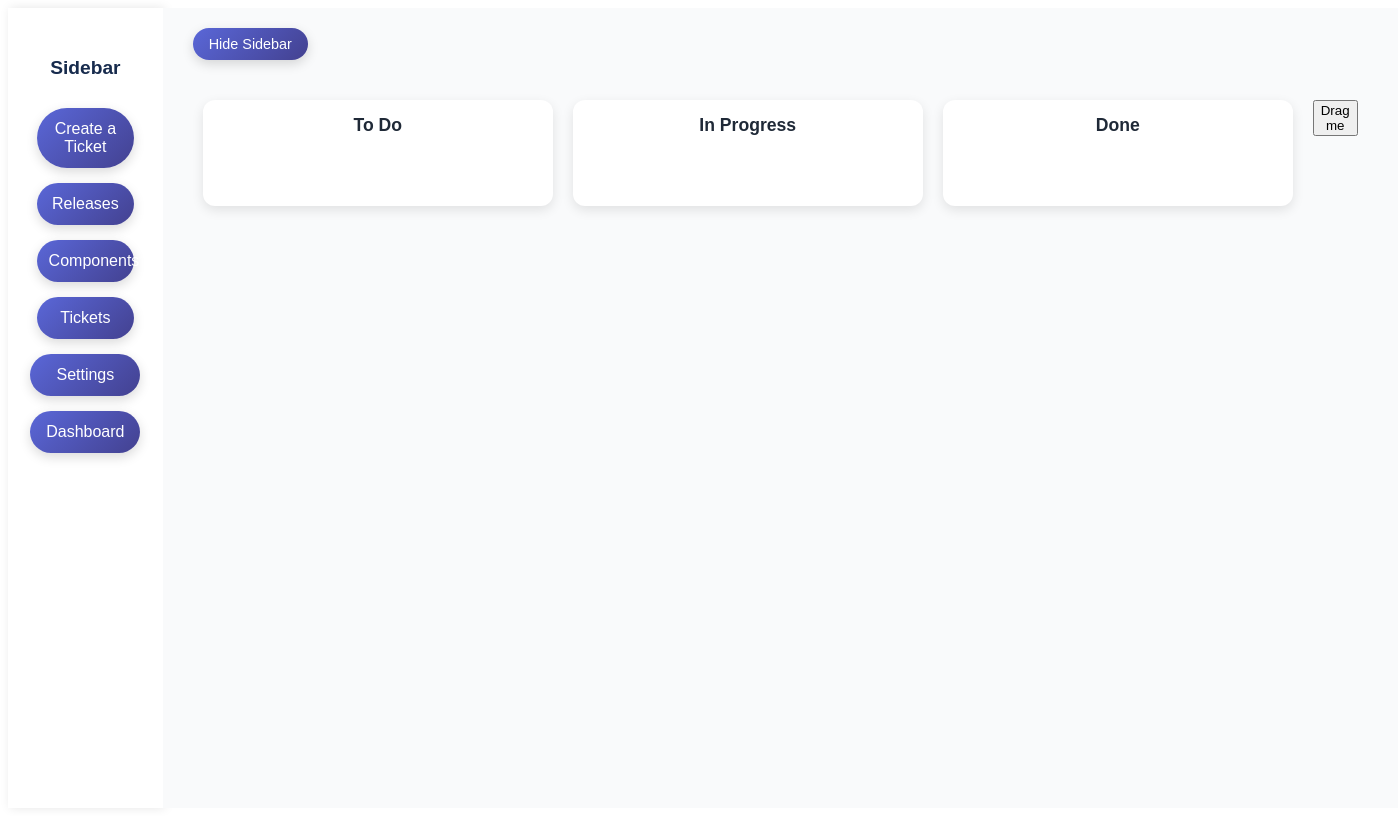
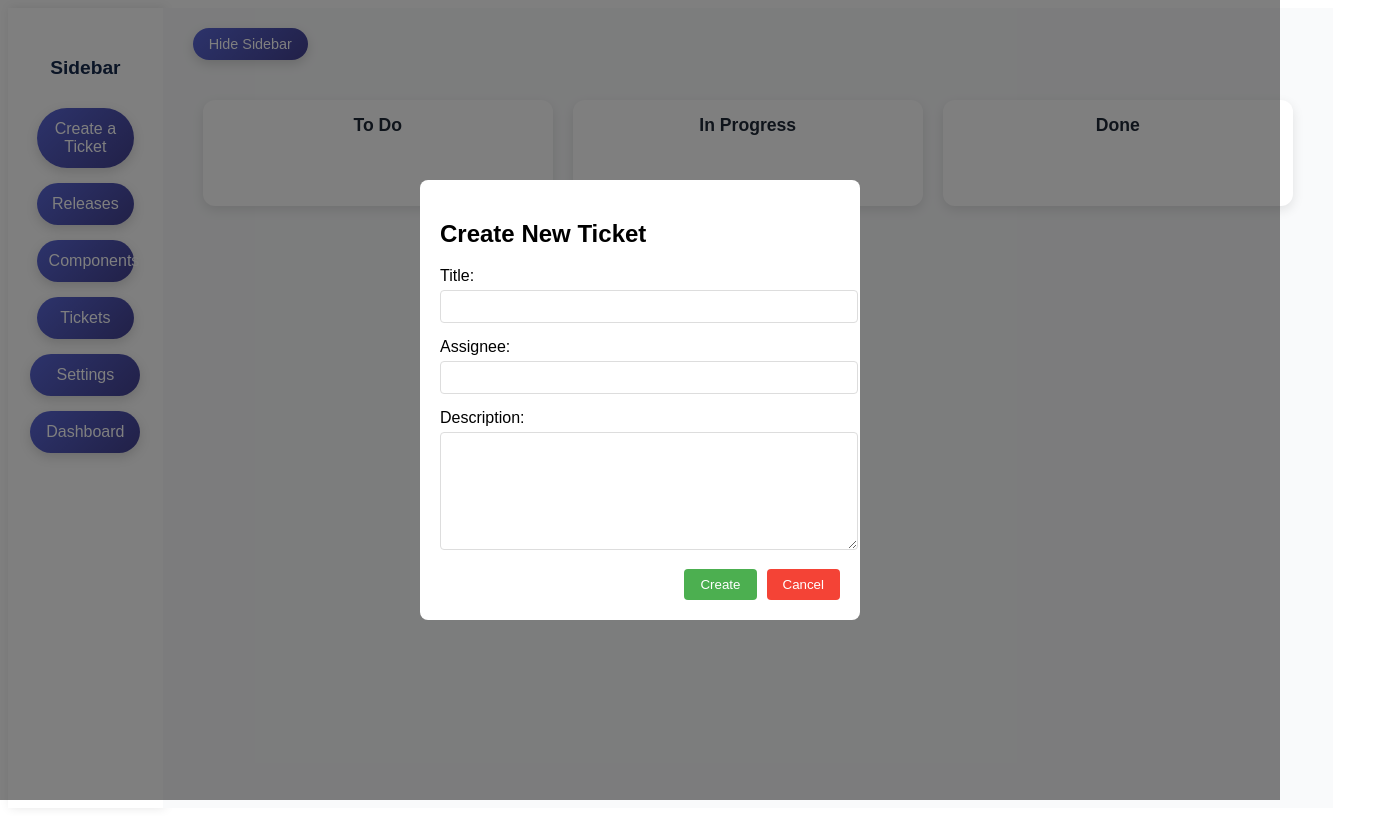
Before and after one commit to BuchardsVault/TrelloBoard, a React (Create React App) app in the folder front_end/: page /overview in a window 1280 px wide. Both pictures are taken after a click on the button "Create a Ticket". Shown: the whole page, 1398 px wide, since content can reach past the window. Built offline with nearby package versions, Linux system fonts and the light colour scheme.

Commit message:
Updated Front End

```diff
--- a/front_end/src/components/Overview.css
+++ b/front_end/src/components/Overview.css
@@ -27,6 +27,33 @@
   font-size: 1.2em; /* Slightly larger for emphasis */
   font-weight: 600;
 }
+
+.ticket-button{
+  width: 85%; /* Slightly wider button */
+  padding: 12px; /* More padding for a chunkier, modern look */
+  margin-bottom: 15px;
+  color: #fff;
+  background: linear-gradient(135deg, #5a67d8, #434190); /* Cooler, modern gradient */
+  border: none;
+  border-radius: 50px;
+  box-shadow: 0 4px 12px rgba(0, 0, 0, 0.15); /* Softer, elevated shadow */
+  cursor: pointer;
+  transition: transform 0.2s ease, box-shadow 0.2s ease;
+  font-size: 1em; /* Readable text */
+  font-weight: 500;
+  text-decoration: none; /* Crucial for <a> tags */
+  display: inline-block; /* Mimics button behavior */
+  text-align: center; /* Centers text */
+  appearance: none; /* Removes default browser styling */
+
+}
+
+.ticket-button:hover {
+  transform: scale(1.05);
+  box-shadow: 0 6px 16px rgba(0, 0, 0, 0.2);
+}
+
+
 
 .sidebar-button {
   width: 85%; /* Slightly wider button */
@@ -167,3 +194,98 @@ a.linked-sidebar-button {
   color: #6b7280; /* Muted gray for empty state */
   font-style: italic;
 }
+
+.ticket-card {
+  background: white;
+  border: 1px solid #ddd;
+  border-radius: 4px;
+  padding: 10px;
+  margin: 5px 0;
+  box-shadow: 0 2px 4px rgba(0,0,0,0.1);
+}
+
+.ticket-card h4 {
+  margin: 0 0 5px 0;
+  font-size: 16px;
+}
+
+.ticket-card p {
+  margin: 5px 0;
+  font-size: 14px;
+  color: #666;
+}
+
+/* Modal styles */
+.modal-overlay {
+  position: fixed;
+  top: 0;
+  left: 0;
+  right: 0;
+  bottom: 0;
+  background: rgba(0,0,0,0.5);
+  display: flex;
+  justify-content: center;
+  align-items: center;
+}
+
+.modal {
+  background: white;
+  padding: 20px;
+  border-radius: 8px;
+  width: 400px;
+  max-width: 90%;
+}
+
+.form-group {
+  margin-bottom: 15px;
+}
+
+.form-group label {
+  display: block;
+  margin-bottom: 5px;
+}
+
+.form-group input,
+.form-group textarea {
+  width: 100%;
+  padding: 8px;
+  border: 1px solid #ddd;
+  border-radius: 4px;
+}
+
+.form-group textarea {
+  height: 100px;
+  resize: vertical;
+}
+
+.modal-buttons {
+  display: flex;
+  justify-content: flex-end;
+  gap: 10px;
+}
+
+.submit-button {
+  background-color: #4CAF50;
+  color: white;
+  padding: 8px 16px;
+  border: none;
+  border-radius: 4px;
+  cursor: pointer;
+}
+
+.submit-button:hover {
+  background-color: #45a049;
+}
+
+.cancel-button {
+  background-color: #f44336;
+  color: white;
+  padding: 8px 16px;
+  border: none;
+  border-radius: 4px;
+  cursor: pointer;
+}
+
+.cancel-button:hover {
+  background-color: #da190b;
+}
--- a/front_end/src/components/Overview.jsx
+++ b/front_end/src/components/Overview.jsx
@@ -1,20 +1,64 @@
-import {DndContext} from '@dnd-kit/core';
+import { DndContext } from '@dnd-kit/core';
 import React, { useState } from 'react';
-import {Droppable} from './Droppable';
-import {Draggable} from './Draggable';
+import { Droppable } from './Droppable';
+import { Draggable } from './Draggable';
 import { Link } from 'react-router-dom';
-import './Overview.css'; // Import the CSS file
+import './Overview.css';
 
 function Overview() {
-  const containers = ['To Do', 'In Progress', 'Done'];
-  const [parent, setParent] = useState(null);
-  const draggableMarkup = (
-    <Draggable id="draggable">Drag me</Draggable>
-  );
-  const [isSidebarVisible, setIsSidebarVisible] = useState(true);
+  const containers = ['To Do', 'In Progress', 'Done']; // This is the droppable
+  const [tickets, setTickets] = useState([]);
+  const [isSidebarVisible, setIsSidebarVisible] = useState(true); // Side bar
+  const [isModalOpen, setIsModalOpen] = useState(false); // auto default to no popup
+  const [newTicket, setNewTicket] = useState({
+    title: '',
+    assignee: '',
+    description: ''
+  });
+
+
   const toggleSidebar = () => {
     setIsSidebarVisible(!isSidebarVisible);
   };
+
+  // Opens popup window for input and then creates the ticket
+  const openModal = () => setIsModalOpen(true);
+  const closeModal = () => {
+    setIsModalOpen(false);
+    setNewTicket({ title: '', assignee: '', description: '' });
+  };
+
+  const handleInputChange = (e) => {
+    const { name, value } = e.target;
+    setNewTicket(prev => ({ ...prev, [name]: value }));
+  };
+
+  // Instructions to execute when clicking on the create ticket button
+  const handleCreateTicket = (e) => {
+    e.preventDefault();
+    if (newTicket.title) { // Basic validation
+      const ticket = {
+        id: `ticket-${Date.now()}`,
+        ...newTicket,
+        parent: 'To Do' // Places in the To Do droppable
+      };
+      setTickets(prevTickets => [...prevTickets, ticket]);
+      closeModal();
+    }
+  };
+
+  function handleDragEnd(event) {
+    const { active, over } = event;
+    if (over) {
+      setTickets(prevTickets =>
+        prevTickets.map(ticket =>
+          ticket.id === active.id
+            ? { ...ticket, parent: over.id }
+            : ticket
+        )
+      );
+    }
+  }
 
   return (
     <div className="container">
@@ -22,18 +66,21 @@ function Overview() {
       {isSidebarVisible && (
         <div className="sidebar">
           <h3>Sidebar</h3>
-          <button className="sidebar-button">Create a Ticket</button>
+          <button
+            className="ticket-button"
+            type="button"
+            onClick={openModal}
+          >
+            Create a Ticket
+          </button>
           <button className="sidebar-button">Releases</button>
           <button className="sidebar-button">Components</button>
           <button className="sidebar-button">Tickets</button>
-          <Link to="/settings" className="linked-sidebar-button">
-             Settings
-          </Link>
-          <Link to="/dashboard" className="linked-sidebar-button">
-             Dashboard
-          </Link>
+          <Link to="/settings" className="linked-sidebar-button">Settings</Link>
+          <Link to="/dashboard" className="linked-sidebar-button">Dashboard</Link>
         </div>
       )}
+
       {/* Main content */}
       <div className="main-content">
         <button onClick={toggleSidebar} className="toggle-button">
@@ -45,21 +92,70 @@ function Overview() {
               <div key={id} className="column">
                 <h3>{id}</h3>
                 <Droppable id={id} className="droppable">
-                  {parent === id ? draggableMarkup : <div className="empty-droppable"></div>}
+                  {tickets
+                    .filter(ticket => ticket.parent === id)
+                    .map(ticket => (
+                      <Draggable key={ticket.id} id={ticket.id}>
+                        <div className="ticket-card">
+                          <h4>{ticket.title}</h4>
+                          <p>Assigned to: {ticket.assignee || 'Unassigned'}</p>
+                          <p>{ticket.description || 'No description'}</p>
+                        </div>
+                      </Draggable>
+                    ))}
+                  {tickets.filter(ticket => ticket.parent === id).length === 0 && (
+                    <div className="empty-droppable"></div>
+                  )}
                 </Droppable>
               </div>
             ))}
-            {parent === null ? draggableMarkup : null}
           </DndContext>
         </div>
       </div>
+
+      {/* Modal for ticket creation */}
+      {isModalOpen && (
+        <div className="modal-overlay">
+          <div className="modal">
+            <h2>Create New Ticket</h2>
+            <form onSubmit={handleCreateTicket}>
+              <div className="form-group">
+                <label>Title:</label>
+                <input
+                  type="text"
+                  name="title"
+                  value={newTicket.title}
+                  onChange={handleInputChange}
+                  required
+                />
+              </div>
+              <div className="form-group">
+                <label>Assignee:</label>
+                <input
+                  type="text"
+                  name="assignee"
+                  value={newTicket.assignee}
+                  onChange={handleInputChange}
+                />
+              </div>
+              <div className="form-group">
+                <label>Description:</label>
+                <textarea
+                  name="description"
+                  value={newTicket.description}
+                  onChange={handleInputChange}
+                />
+              </div>
+              <div className="modal-buttons">
+                <button type="submit" className="submit-button">Create</button>
+                <button type="button" onClick={closeModal} className="cancel-button">Cancel</button>
+              </div>
+            </form>
+          </div>
+        </div>
+      )}
     </div>
   );
-
-  function handleDragEnd(event) {
-    const {over} = event;
-    setParent(over ? over.id : null);
-  }
-};
+}
 
 export default Overview;
```
